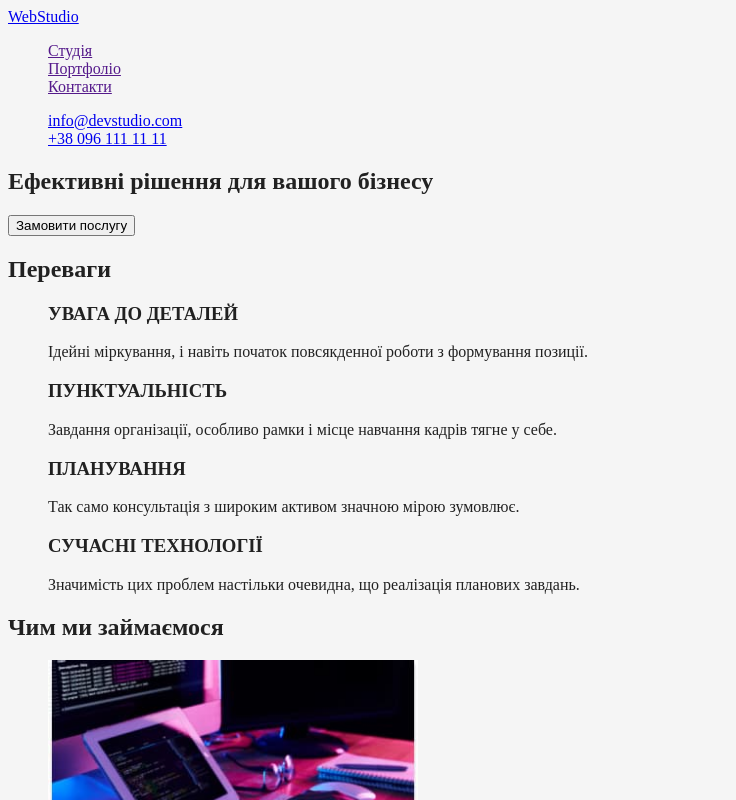
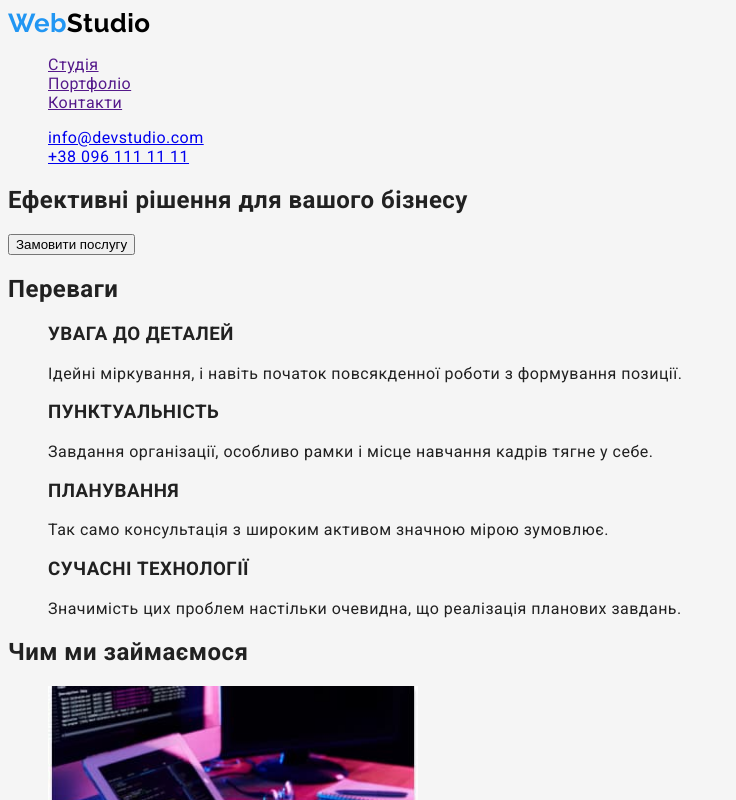
Before and after one commit to Yulietta7/goit-markup-hw-02, a plain HTML site: page index.html in a window 1280 px wide. Shown: the top 800 px of the page, without its empty margins (0-736 px from the left). Drawn offline with Linux system fonts and the light colour scheme.

Commit message:
Додає шрифти, корегує деякі елементи

```diff
--- a/css/styles.css
+++ b/css/styles.css
@@ -1,6 +1,9 @@
-.page {
+body {
 background-color: #F5F5F5;
 color: #212121;
+
+font-family: Roboto, sans-serif;
+letter-spacing: 0.03em;
 }
 
 ul {
@@ -24,6 +27,24 @@ ul {
 /* фон героя і футера
 #2F303A */
 
+/* Лого */
 .logo {
-   color:
+font-family: Raleway, sans-serif;
+font-weight: 700;
+font-size: 26px;
+line-height: 1.2;
+color: #000000;
+
+text-decoration: none;
 }
+
+.logo-accent {
+    color: #2196F3;
+}
+
+/* Герой */
+.hero-title {
+
+}
+
+/* Футер */
--- a/index.html
+++ b/index.html
@@ -5,13 +5,17 @@
     <meta http-equiv="X-UA-Compatible" content="IE=edge">
     <meta name="viewport" content="width=device-width, initial-scale=1.0">
     <title>Document</title>
+    <link rel="preconnect" href="https://fonts.googleapis.com">
+    <link rel="preconnect" href="https://fonts.gstatic.com" crossorigin>
+    <link href="https://fonts.googleapis.com/css2?family=Raleway:wght@700&family=Roboto:wght@400;500;700;900&display=swap" rel="stylesheet">
     <link rel="stylesheet" href="./css/styles.css">
 </head>
-<body class="page">
+
+<body>
     <!-- Шапка сторінки -->
     <header>
        <nav>
-        <a href="/" class="logo">WebStudio</a>
+        <a href="./index.html" class="logo"><span class="logo-accent">Web</span>Studio</a>
         <ul>
             <li><a href="">Студія</a></li>
             <li><a href="">Портфоліо</a></li>
@@ -28,7 +32,7 @@
     <main>
     <!-- Герой -->
     <section>
-        <h1>Ефективні рішення для вашого бізнесу</h1>
+        <h1 class="hero-title">Ефективні рішення для вашого бізнесу</h1>
         <button type="button">Замовити послугу</button>
     </section>
 
@@ -87,7 +91,7 @@
 
 <!-- Футер -->
 <footer>
-    <a href="/">WebStudio</a>
+    <a href="./index.html" >WebStudio</a>
     <address>
         <ul>
             <li><a href="https://goo.gl/maps/xRm2VRqEnJcHHvkh7">м. Київ, пр-т Лесі Українки, 26</a></li>
```
Also changed, not shown: portfolio.html (+13 -9 lines).
